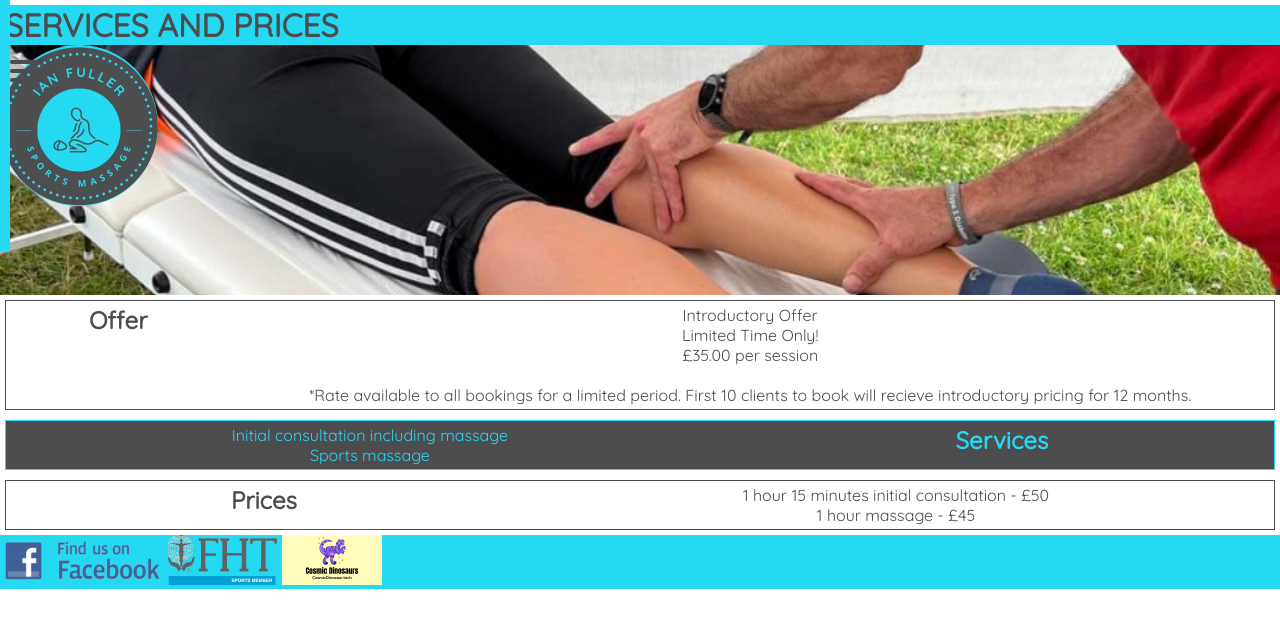
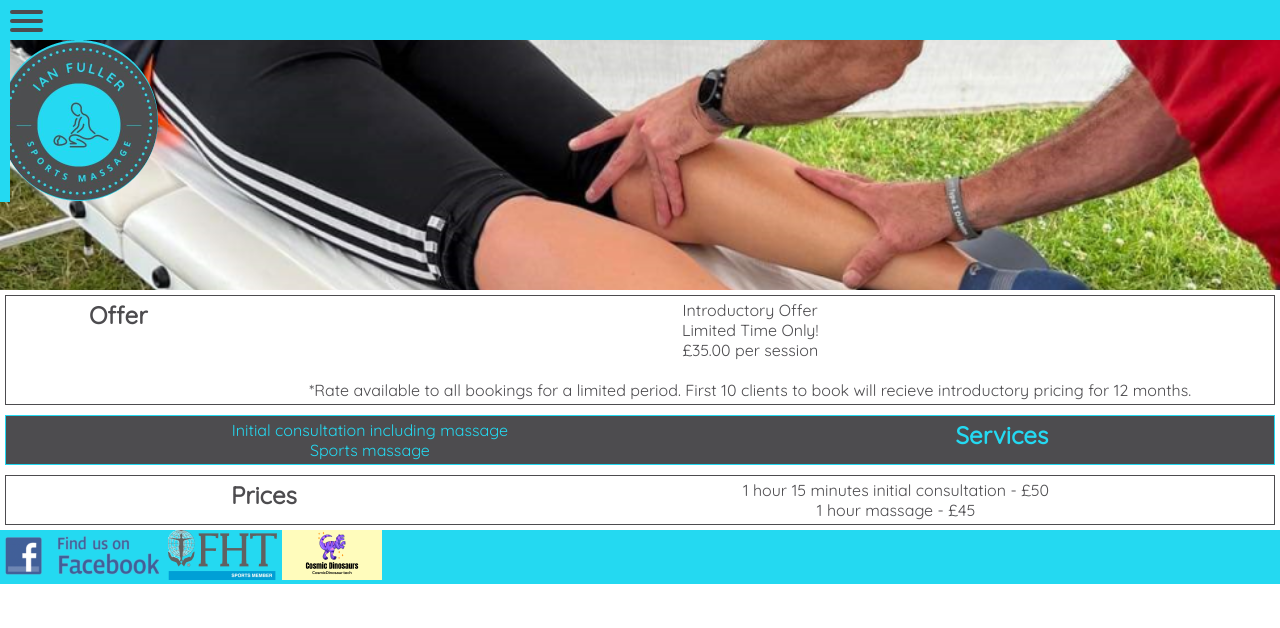
Before and after one commit to ccp84/ian_fuller_massage, a plain HTML site: page services.html in a window 1280 px wide. Drawn offline with Linux system fonts and the light colour scheme.

Commit message:
main > move h1 elements to accomodate menu

```diff
--- a/services.html
+++ b/services.html
@@ -11,7 +11,6 @@
     <!-- Header logo and navigation grid-->
     <header>
         <div id="sticky_title">
-            <h1>Services and Prices</h1>
             <!--Hambuger menu code used from https://codepen.io/erikterwan/pen/grOZxx by Erik Terwan-->
             <nav role='navigation'>
                 <div id="menuToggle">
```
Also changed, not shown: reviews.html (+0 -1 lines).
